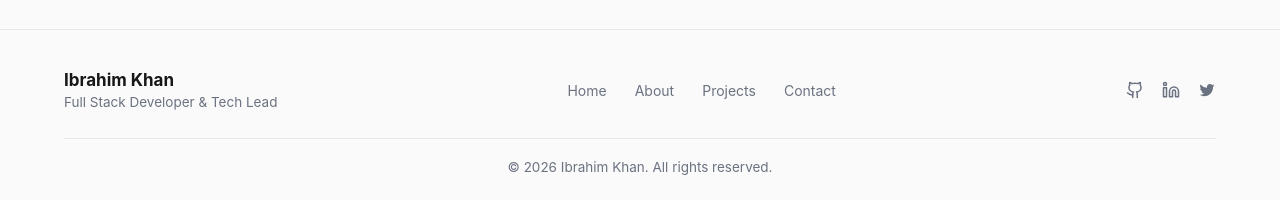
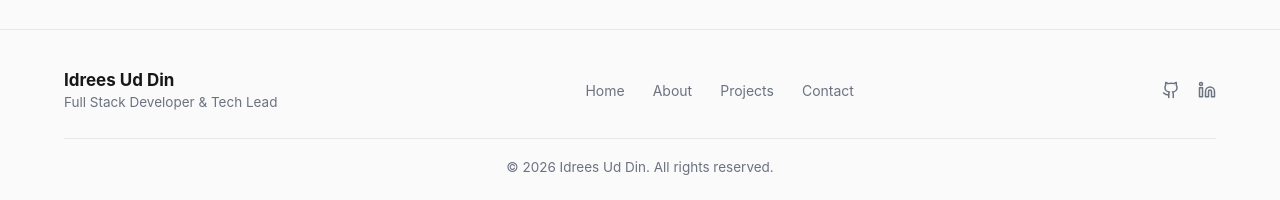
Before and after one commit to idreestech1/my-portfolio, a React app: page / in a window 1280 px wide. Shown: the part 5159-5359 px from the top of the page. Built offline with nearby package versions, Linux system fonts and the light colour scheme; the HTML template or start-up script is replaced by a standard one.

Commit message:
fix(ui): remove twitter icon and update social links in footer
- remove unused TwitterIcon component
- update GitHub and LinkedIn hrefs with actual profile URLs
- update brand name and copyright text to Idrees Ud Din

```diff
--- a/src/components/footer/Footer.jsx
+++ b/src/components/footer/Footer.jsx
@@ -16,11 +16,6 @@ const LinkedinIcon = () => (
     <circle cx="4" cy="4" r="2" />
   </svg>
 );
-const TwitterIcon = () => (
-  <svg viewBox="0 0 24 24" fill="currentColor">
-    <path d="M22 5.9c-.7.3-1.5.6-2.3.7.8-.5 1.5-1.3 1.8-2.3-.8.5-1.7.8-2.6 1a4.1 4.1 0 0 0-7 3.7A11.6 11.6 0 0 1 3.4 4.6a4.1 4.1 0 0 0 1.3 5.5c-.7 0-1.3-.2-1.9-.5v.1c0 2 1.4 3.6 3.3 4a4.1 4.1 0 0 1-1.9.1 4.1 4.1 0 0 0 3.8 2.8A8.2 8.2 0 0 1 2 18.4a11.6 11.6 0 0 0 6.3 1.8c7.5 0 11.7-6.3 11.7-11.7v-.5c.8-.6 1.5-1.3 2-2.1Z" />
-  </svg>
-);
 
 export default function Footer() {
   return (
@@ -28,7 +23,7 @@ export default function Footer() {
       <div className="footer-inner">
         <div className="footer-top">
           <div>
-            <div className="footer-brand-name">Ibrahim Khan</div>
+            <div className="footer-brand-name">Idrees Ud Din</div>
             <div className="footer-brand-tag">Full Stack Developer &amp; Tech Lead</div>
           </div>
 
@@ -41,14 +36,11 @@ export default function Footer() {
           </ul>
 
           <div className="footer-socials">
-            <a href="#" aria-label="GitHub">
+            <a href="https://github.com/idreestech1" aria-label="GitHub">
               <GithubIcon />
             </a>
-            <a href="#" aria-label="LinkedIn">
+            <a href="https://www.linkedin.com/public-profile/settings/?trk=d_flagship3_profile_self_view_public_profile&lipi=urn%3Ali%3Apage%3Ad_flagship3_profile_view_base%3BhGWmjje1SBaw%2F9%2FmAwYYBQ%3D%3D" aria-label="LinkedIn">
               <LinkedinIcon />
-            </a>
-            <a href="#" aria-label="Twitter">
-              <TwitterIcon />
             </a>
           </div>
         </div>
@@ -56,7 +48,7 @@ export default function Footer() {
         <hr className="footer-divider" />
 
         <p className="footer-copy">
-          © {new Date().getFullYear()} Ibrahim Khan. All rights reserved.
+          © {new Date().getFullYear()} Idrees Ud Din. All rights reserved.
         </p>
       </div>
     </footer>
```
